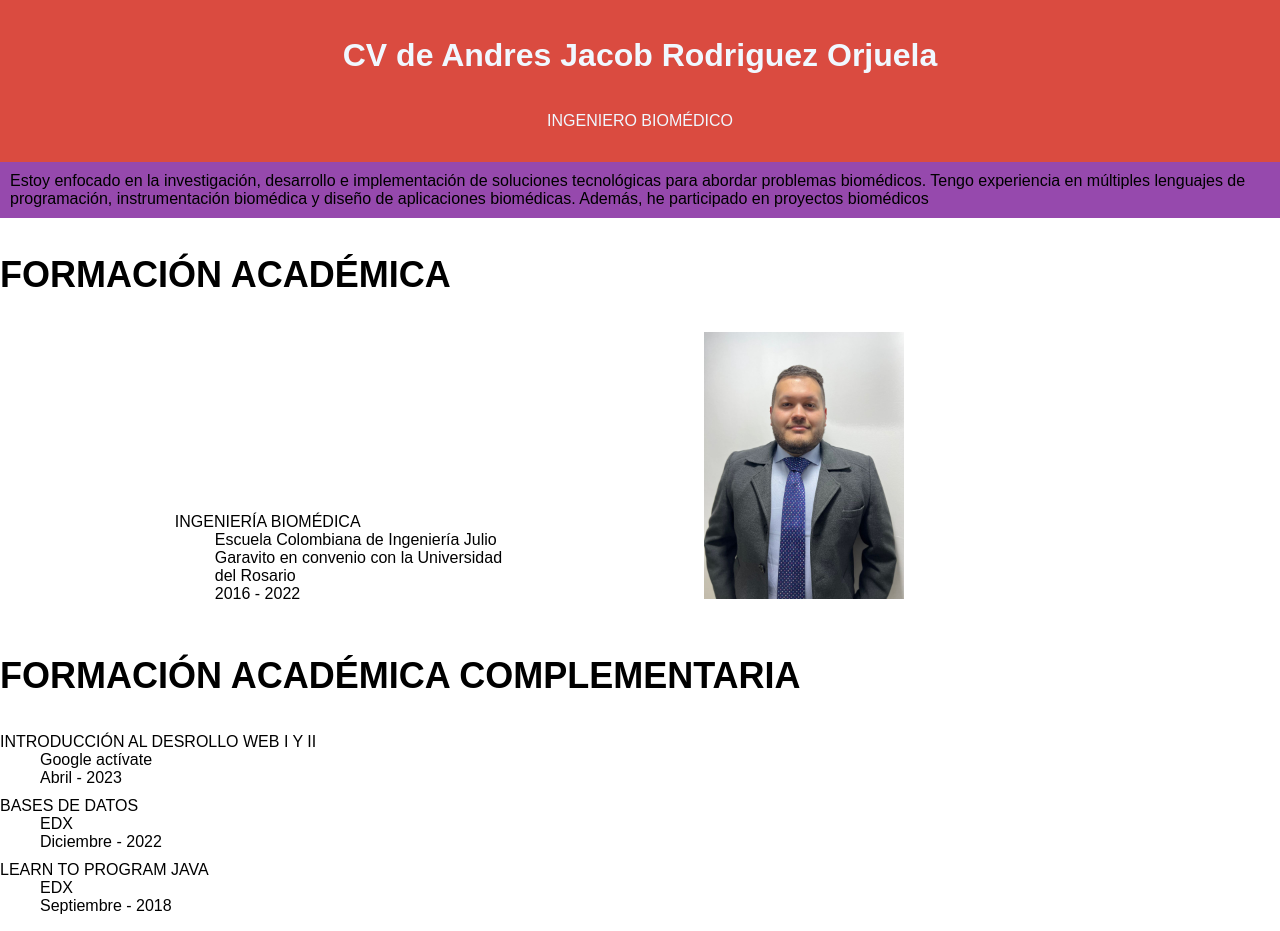
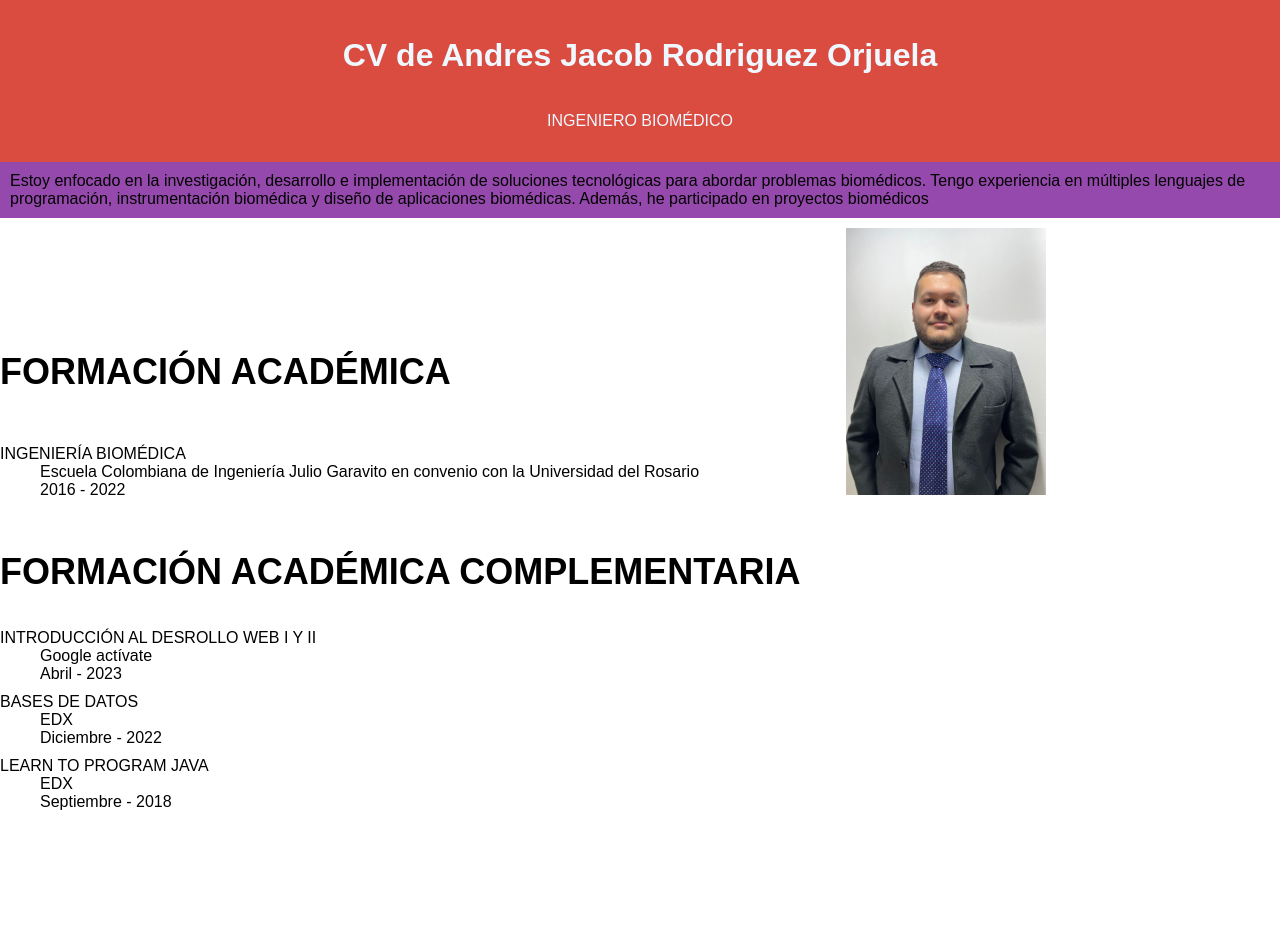
Before and after one commit to ajrodriguezo/git, a plain HTML site: page index.html in a window 1280 px wide. After the commit the page ends 827 px from the top, so only its background shows below. Drawn offline with Linux system fonts and the light colour scheme.

Commit message:
se termina de dar forma al cv

```diff
--- a/index.html
+++ b/index.html
@@ -33,14 +33,14 @@
 
         <section>
 
-            <div style="margin-left: auto; margin-right: auto;">
+            <div style="margin-left: auto; margin-right: auto; width: 100%;">
 
-                <div style="display: inline-block;">
+                <div style="display: inline-block; width: 65%; height:200px ;">
                     <h3 style="font-size: 36px; font-weight: bolder;">FORMACIÓN ACADÉMICA</h3>
 
                     <div style="display: inline-block;">
 
-                        <dl style="width: 50%;  margin-left: auto; margin-right: auto; margin-top: 10px;">
+                        <dl>
                             <dt>INGENIERÍA BIOMÉDICA</dt>
                             <dd >
                                 Escuela Colombiana de Ingeniería Julio Garavito en convenio con la
@@ -54,10 +54,11 @@
                         </dl>
 
                     </div>
-                <div style="display: inline-block;">
-                    <img src="1032483725 - foto.jpg" alt="Andres Jacob Rodriguez" style="width: 200px;">
+
                 </div>
 
+                <div style="display: inline-block; padding: 10px; width: 30%;">
+                    <img src="1032483725 - foto.jpg" alt="Andres Jacob Rodriguez" style ="width: 200px" >
                 </div>
 
 
```
